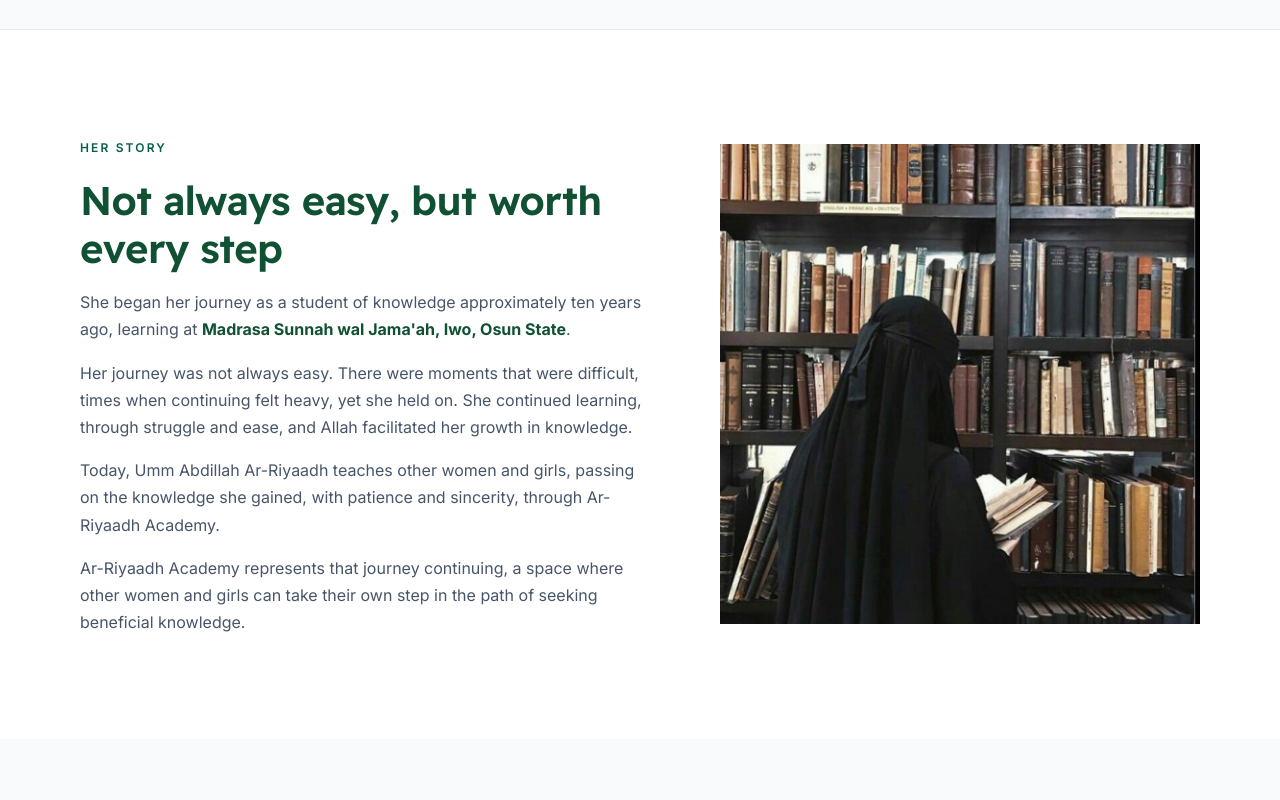
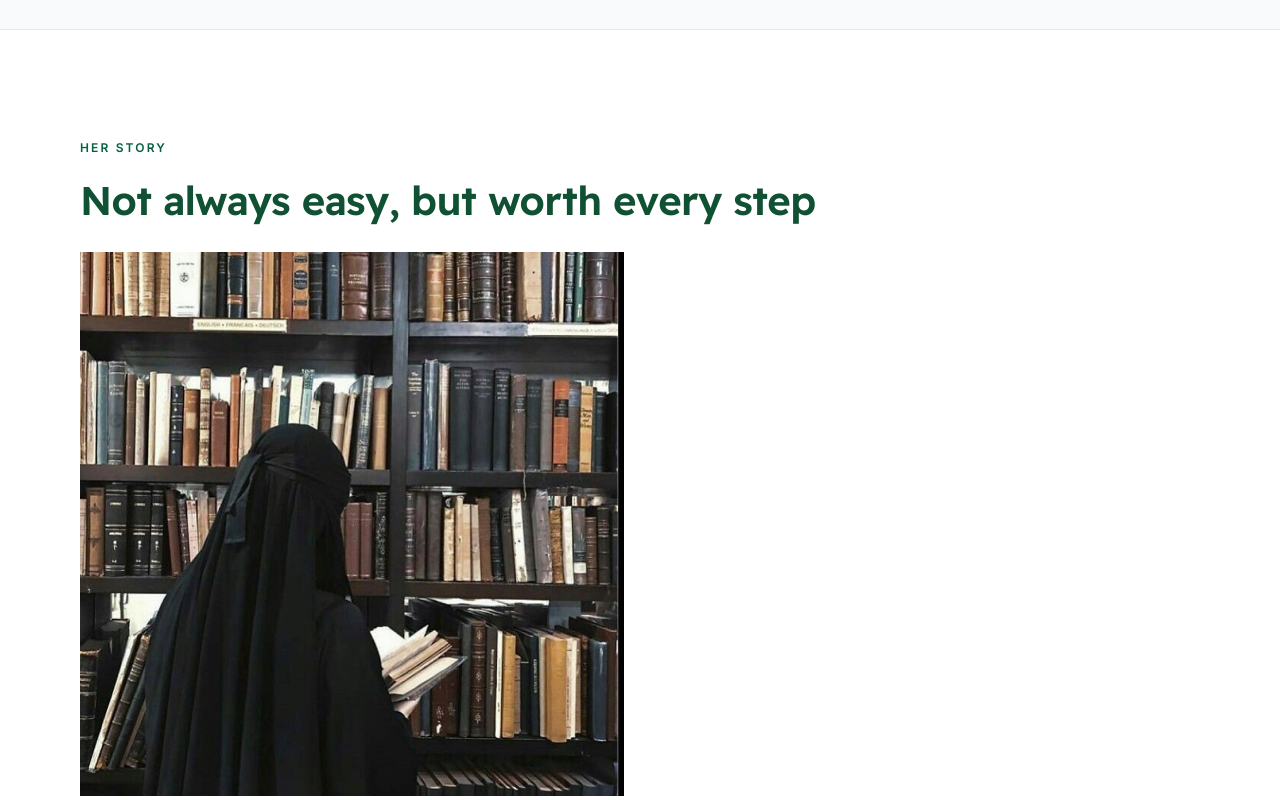
Before and after one commit to Azeezat-1/Ar-Riyaadh, a React (Vite) app in the folder frontend/: page /about in a window 1280 px wide. Shown: the part 420-1220 px from the top of the page. Built offline with nearby package versions, Linux system fonts and the light colour scheme; no server answers.

Commit message:
Align View All Lectures with card CTA; About story photo after headline

```diff
--- a/frontend/src/components/blocks.css
+++ b/frontend/src/components/blocks.css
@@ -458,6 +458,15 @@
 }
 
 /* Story prose */
+
+.story-intro {
+  max-width: 46rem;
+}
+
+.story-photo {
+  margin: 1.75rem 0 2rem;
+  max-width: 34rem;
+}
 
 .story-body {
   display: flex;
--- a/frontend/src/pages/About.jsx
+++ b/frontend/src/pages/About.jsx
@@ -32,12 +32,24 @@ export default function About() {
 
       {/* Story */}
       <section className="section">
-        <div className="container" style={{ display: 'grid', gridTemplateColumns: '1.2fr 1fr', gap: 'clamp(2rem, 5vw, 4.5rem)', alignItems: 'center' }}>
-          <Reveal as="div">
+        <div className="container">
+          <Reveal as="div" className="story-intro">
             <span className="eyebrow">Her story</span>
-            <h2 style={{ fontSize: 'clamp(1.7rem, 3.5vw, 2.5rem)', margin: '1rem 0 1.1rem', color: 'var(--primary)' }}>
+            <h2 style={{ fontSize: 'clamp(1.7rem, 3.5vw, 2.5rem)', margin: '1rem 0 0', color: 'var(--primary)' }}>
               Not always easy, but worth every step
             </h2>
+          </Reveal>
+
+          <Reveal as="div" className="story-photo">
+            <SmartImage
+              src={images.about}
+              alt="A woman in hijab studying the Qur'an, the academy's pursuit of authentic knowledge"
+              ratio="4 / 5"
+              style={{ borderRadius: 'var(--radius-lg)', border: '6px solid var(--warm-white)', boxShadow: 'var(--shadow-lg)' }}
+            />
+          </Reveal>
+
+          <Reveal as="div" className="story-intro">
             <div className="story-body">
               <p>
                 She began her journey as a student of knowledge approximately ten years ago,
@@ -57,14 +69,6 @@ export default function About() {
                 girls can take their own step in the path of seeking beneficial knowledge.
               </p>
             </div>
-          </Reveal>
-          <Reveal as="div">
-            <SmartImage
-              src={images.about}
-              alt="A woman in hijab studying the Qur'an, the academy's pursuit of authentic knowledge"
-              ratio="4 / 5"
-              style={{ borderRadius: 'var(--radius-lg)', border: '6px solid var(--warm-white)', boxShadow: 'var(--shadow-lg)' }}
-            />
           </Reveal>
         </div>
       </section>
--- a/frontend/src/pages/Home.jsx
+++ b/frontend/src/pages/Home.jsx
@@ -192,7 +192,7 @@ export default function Home() {
               </Reveal>
             ))}
           </StaggerGroup>
-          <div style={{ textAlign: 'center', marginTop: '2.5rem' }}>
+          <div className="view-all">
             <Link to="/lectures" className="btn btn--outline">
               View All Lectures
               <FontAwesomeIcon icon={icons['arrow-right']} />
```
